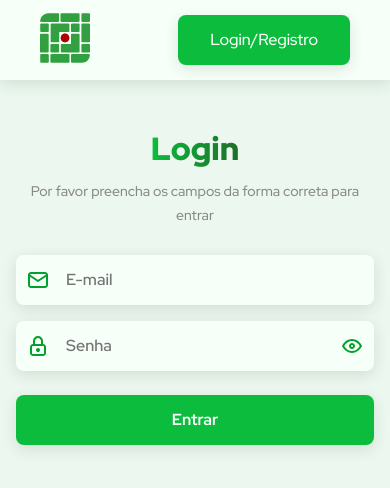
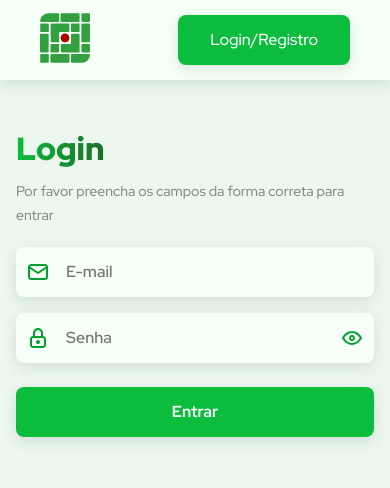
Before and after one commit to ElielBarbosa/scap-web, a React (Vite) app: page /signin in a window 390 px wide. Shown: the top 488 px of the page. Built offline with nearby package versions, Linux system fonts and the light colour scheme.

Commit message:
feat(responsiveness): Adicionar responsividade a página de login.

```diff
--- /dev/null
+++ b/src/components/AuthPanel/index.jsx
@@ -0,0 +1,6 @@
+import styles from "./styles.module.css";
+function AuthPanel() {
+  return <div className={styles.authPanelContainer}></div>;
+}
+
+export default AuthPanel;
--- /dev/null
+++ b/src/components/AuthPanel/styles.module.css
@@ -0,0 +1,16 @@
+.authPanelContainer {
+    display: flex;
+    flex-direction: column;
+    gap: 16px;
+    background: radial-gradient(ellipse 103.66% 76.61% at 81.97% 6.66%, #2ECD43 0%, #A4EBAE 39%, #E0FAE4 80%, rgba(245.35, 253.08, 246.70, 0) 100%);
+    width: 1fr;
+    aspect-ratio: 3/4;
+    max-height: 700px;
+    border-radius: var(--br-1);
+}
+
+@media (max-width: 960px) {
+    .authPanelContainer {
+        display: none;
+    }
+}
--- a/src/components/Form/FormSectionHeader/styles.module.css
+++ b/src/components/Form/FormSectionHeader/styles.module.css
@@ -30,3 +30,38 @@
     line-height: 18pt;
     color: var(--gray-2);
 }
+
+@media (max-width: 960px) {
+    .formSectionHeaderContainer {
+        display: flex;
+        flex-direction: column;
+        align-items: flex-start;
+
+    }
+
+    .formSectionHeaderContainer>p {
+        text-align: left;
+    }
+
+    .formHeaderError {
+        font-size: 16px;
+        font-weight: 800;
+        margin-bottom: 16px;
+        color: red;
+    }
+
+    .formHeaderTitle {
+        font-size: 32px;
+        line-height: 32pt;
+        font-weight: 900;
+        margin-bottom: 8px;
+    }
+
+    .formHeaderParagraph {
+        font-size: 14px;
+        margin-bottom: 20px;
+        font-weight: 500;
+        line-height: 18pt;
+        color: var(--gray-2);
+    }
+}
--- /dev/null
+++ b/src/pages/SignUp/SignUpPage/styles.module.css
@@ -0,0 +1,5 @@
+.signUpContainer {
+    display: grid;
+    flex-direction: row;
+    justify-content: space-between;
+}
--- a/src/pages/SingIn/SignInPage/index.jsx
+++ b/src/pages/SingIn/SignInPage/index.jsx
@@ -3,6 +3,7 @@ import SignInForm from "../SingInForm";
 import styles from "./styles.module.css";
 import { UserContext } from "../../../contexts/UserContext";
 import FormSectionHeader from "../../../components/Form/FormSectionHeader";
+import AuthPanel from "../../../components/AuthPanel";
 
 function SignInPage() {
   const { setErrorLogin, errorLogin } = useContext(UserContext);
@@ -13,6 +14,8 @@ function SignInPage() {
 
   return (
     <div className={`${styles.signInContainer} introAnimation container pt-5`}>
+      <AuthPanel></AuthPanel>
+      <div>
         <FormSectionHeader
           title="Login"
           error={errorLogin}
@@ -20,6 +23,7 @@ function SignInPage() {
         />
         <SignInForm></SignInForm>
       </div>
+    </div>
   );
 }
 
--- a/src/pages/SingIn/SignInPage/styles.module.css
+++ b/src/pages/SingIn/SignInPage/styles.module.css
@@ -1,5 +1,13 @@
 .signInContainer {
-    display: flex;
-    flex-direction: column;
-    gap: 8px;
+    display: grid;
+    grid-template-columns: 1fr 1fr;
+    gap: 64px;
 }
+
+@media (max-width: 960px) {
+    .signInContainer {
+        display: grid;
+        grid-template-columns: 1fr;
+        gap: 0px;
+    }
+}
--- a/src/pages/Wellcome/WellcomePage/styles.module.css
+++ b/src/pages/Wellcome/WellcomePage/styles.module.css
@@ -6,6 +6,10 @@
     flex-direction: column;
     align-items: center;
     justify-content: space-between;
+}
+
+.wellcomeWrapper {
+    width: 100%;
 }
 
 .logoContainer {
```
Lines whose indentation alone changed are shown as unchanged.
